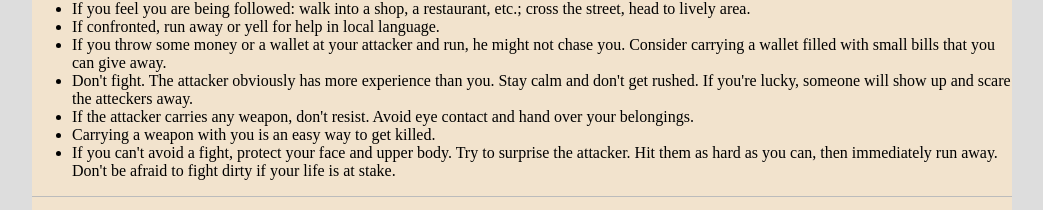
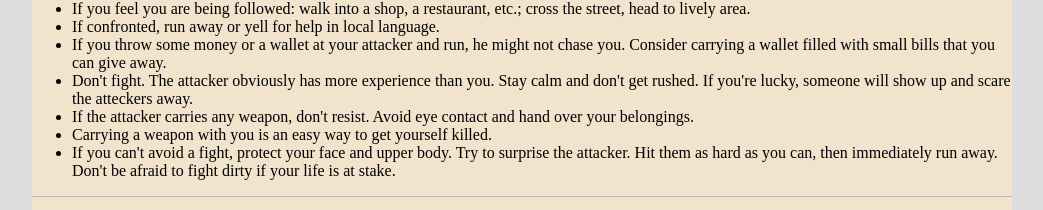
Before and after one commit to witba/witba.github.io, a Jekyll site: the page built from travel/safety.html, in a window 1280 px wide. Shown: the part 1210-1420 px from the top of the page, without its empty margins (118-1161 px from the left). Built offline with Jekyll 4.4.1, drawn with Linux system fonts in a browser that asks for light colours.

Commit message:
Update safety.html

```diff
--- a/travel/safety.html
+++ b/travel/safety.html
@@ -56,6 +56,6 @@
 <li>If you throw some money or a wallet at your attacker and run, he might not chase you. Consider carrying a wallet filled with small bills that you can give away.</li>
 <li>Don't fight. The attacker obviously has more experience than you. Stay calm and don't get rushed. If you're lucky, someone will show up and scare the atteckers away.</li>
 <li>If the attacker carries any weapon, don't resist. Avoid eye contact and hand over your belongings.</li>
-<li>Carrying a weapon with you is an easy way to get killed.</li>
+<li>Carrying a weapon with you is an easy way to get yourself killed.</li>
 <li>If you can't avoid a fight, protect your face and upper body. Try to surprise the attacker. Hit them as hard as you can, then immediately run away. Don't be afraid to fight dirty if your life is at stake.</li>
 </ul>
```
